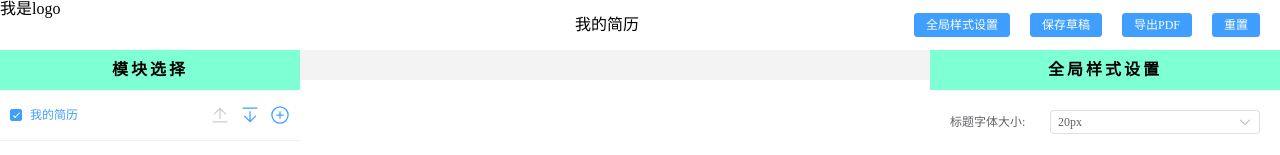
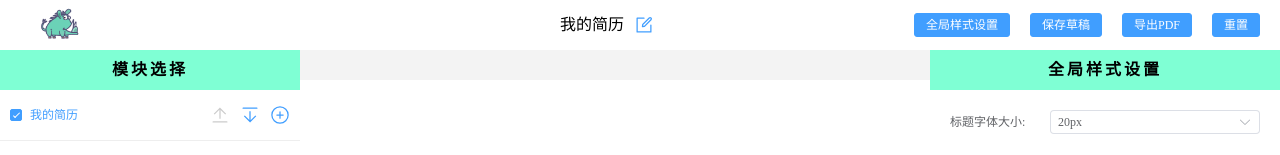
Before and after one commit to Hacker233/resume-design, a Vue app: page /designer in a window 1280 px wide. Shown: the top 155 px of the page. Built offline with nearby package versions, Linux system fonts and the light colour scheme; what colorpicker-v3 would draw is missing.

Commit message:
添加锚点定位以及平滑

```diff
--- a/src/template/template1/web-develop.vue
+++ b/src/template/template1/web-develop.vue
@@ -1,8 +1,13 @@
 <template>
   <template v-for="(item, index) in resumeJsonStore.LIST" :key="item.id">
-    <template v-if="item.show">
+    <div
+      class="model-box"
+      v-if="item.show"
+      :ref="(el) => setRefItem(el, item.model)"
+      @click="selectModel(item.model, item.title, index)"
+    >
       <component :is="components[item.model]" :modelData="item"></component>
-    </template>
+    </div>
   </template>
   <!-- 底部 -->
   <div class="model-bottom"></div>
@@ -21,9 +26,9 @@
   import Hobbies from './components/Hobbies.vue'; // 兴趣爱好
   import SelfEvaluation from './components/SelfEvaluation.vue'; // 自我评价
   import WorksDisplay from './components/WorksDisplay.vue'; // 作品展示
-  import { useResumeJsonStore } from '@/store/resume';
-  import { IResumeJson } from '@/types/model';
+  import { useResumeJsonStore, useResumeModelStore } from '@/store/resume';
   import { storeToRefs } from 'pinia';
+  import { ComponentPublicInstance, reactive, ref, watch } from 'vue';
 
   const { resumeJsonStore } = storeToRefs(useResumeJsonStore());
 
@@ -43,6 +48,37 @@
     SELF_EVALUATION: SelfEvaluation,
     WORKS_DISPLAY: WorksDisplay
   };
+
+  // 锚点定位
+  const { model } = storeToRefs(useResumeModelStore());
+  watch(
+    model,
+    (newVal, oldVal) => {
+      if (oldVal) {
+        modelObj[oldVal].style.borderColor = 'transparent';
+      }
+      // 如果选中了模块
+      if (newVal) {
+        modelObj[newVal].scrollIntoView({ behavior: 'smooth', block: 'center' }); // 该模块显示在可视区域内
+        modelObj[newVal].style.borderColor = '#7ec97e';
+      }
+    },
+    {
+      deep: true
+    }
+  );
+  const modelObj = reactive<any>({});
+  const setRefItem = (el: ComponentPublicInstance | null | Element, model: string) => {
+    if (el) {
+      modelObj[model] = el;
+    }
+  };
+
+  // 点击模块
+  const resumeModelStore = useResumeModelStore();
+  const selectModel = (model: string, title: string, index: number) => {
+    resumeModelStore.setResumeModel({ model, title, index });
+  };
 </script>
 <script lang="ts">
   export default {
@@ -51,6 +87,14 @@
 </script>
 <style lang="less">
   @import './style/options.less';
+  .model-box {
+    border: 2px dashed transparent;
+    transition: all 0.3s;
+    &:hover {
+      border-color: #7ec97e !important;
+      cursor: pointer;
+    }
+  }
   .model-bottom {
     height: 12px;
     background-color: #254665;
--- a/src/views/designer/components/ModelList.vue
+++ b/src/views/designer/components/ModelList.vue
@@ -12,17 +12,24 @@
         <div class="center" @click="selectModel(item, index)"></div>
         <!-- 上下移动图标 -->
         <div class="up-down-box">
-          <el-icon color="#409eff" :class="['up', { 'not-allow': index === 0 }]" @click="up(index)"
+          <el-icon
+            color="#409eff"
+            :size="20"
+            :class="['up', { 'not-allow': index === 0 }]"
+            @click="up(index)"
             ><upload
           /></el-icon>
           <el-icon
             color="#409eff"
+            :size="20"
             :class="['down', { 'not-allow': index === resumeJsonStore.LIST.length - 1 }]"
             @click="down(index)"
             ><upload
           /></el-icon>
           <!-- 添加模块 -->
-          <el-icon color="#409eff" class="add" @click="add(index)"><CirclePlus /></el-icon>
+          <el-icon color="#409eff" :size="20" class="add" @click="add(index)"
+            ><CirclePlus
+          /></el-icon>
         </div>
       </li>
     </ul>
@@ -30,7 +37,6 @@
 </template>
 <script setup lang="ts">
   import { useResumeModelStore, useResumeJsonStore } from '@/store/resume';
-  import { ref } from 'vue';
   // 列表数据
   const { resumeJsonStore } = useResumeJsonStore();
 
@@ -42,7 +48,6 @@
       title: item.title,
       index: index
     };
-    console.log('updateData',updateData)
     resumeModel.setResumeModel(updateData);
   };
 
@@ -104,7 +109,6 @@
           .up,
           .add,
           .down {
-            font-size: 20px;
             cursor: pointer;
           }
           .down,
--- a/src/views/designer/index.vue
+++ b/src/views/designer/index.vue
@@ -2,12 +2,25 @@
   <div class="design-box">
     <!-- 导航栏 -->
     <nav class="nav-box">
-      <div class="nav-left"> 我是logo </div>
+      <div class="nav-left">
+        <img src="@/assets/logo.png" alt="logo" srcset="" @click="toHome" />
+      </div>
       <div class="nav-center">
         <span class="draft-tips">{{ draftTips }}</span>
-        <p>
+        <p v-show="!isShowIpt">
           {{ resumeJsonStore.TITLE }}
+          <el-icon :size="20" color="#409eff" @click="changeTitle">
+            <Edit />
+          </el-icon>
         </p>
+        <el-input
+          ref="titleIpf"
+          v-show="isShowIpt"
+          v-model="resumeJsonStore.TITLE"
+          autofocus
+          placeholder="请输入标题"
+          @blur="blurTitle"
+        />
       </div>
       <div class="nav-right">
         <el-button type="primary" @click="globalStyleSetting">全局样式设置</el-button>
@@ -35,7 +48,7 @@
       <!-- 预览区域 -->
       <div class="center">
         <div class="design" ref="html2Pdf">
-          <component :is="componentName" />
+          <component :is="componentName"/>
           <!-- 分页线 -->
           <template v-if="linesNumber > 0">
             <div
@@ -81,7 +94,7 @@
   import downloadPDF from '@/utils/html2pdf'; // 下载为pdf
   import { useResumeModelStore, useResumeJsonStore } from '@/store/resume';
   import { storeToRefs } from 'pinia';
-  import { useRoute } from 'vue-router';
+  import { useRoute, useRouter } from 'vue-router';
 
   const { title } = storeToRefs(useResumeModelStore());
   const store = useResumeJsonStore();
@@ -104,9 +117,27 @@
     }
   }
 
+  // 跳转到首页
+  const router = useRouter();
+  const toHome = () => {
+    router.push({
+      path: '/'
+    });
+  };
+
+  // 更改标题
+  const titleIpf = ref<any>(null);
+  const isShowIpt = ref<boolean>(false);
+  const changeTitle = () => {
+    isShowIpt.value = true;
+    titleIpf.value.focus();
+  };
+  const blurTitle = () => {
+    isShowIpt.value = false;
+  };
+
   // 生命周期函数
   onMounted(async () => {
-    console.log('onMounted');
     resizeDOM();
   });
   onBeforeUnmount(() => {
@@ -148,7 +179,6 @@
 
   // 属性设置
   const useModel = useResumeModelStore();
-
   // 全局样式设置
   const globalStyleSetting = () => {
     // 重置store选中模块
@@ -238,6 +268,14 @@
       display: flex;
       .nav-left {
         width: 300px;
+        display: flex;
+        align-items: center;
+        img {
+          width: 60px;
+          height: 60px;
+          margin-left: 30px;
+          cursor: pointer;
+        }
       }
       .nav-center {
         flex: 1;
@@ -252,6 +290,18 @@
           transform: translate(0, -50%);
           font-size: 10px;
           color: #999999;
+        }
+        p {
+          display: flex;
+          align-items: center;
+          font-size: 16px;
+          .el-icon {
+            margin-left: 10px;
+            cursor: pointer;
+          }
+        }
+        .el-input {
+          width: 200px;
         }
       }
       .nav-right {
```
Also changed, not shown: src/assets/logo.png.
